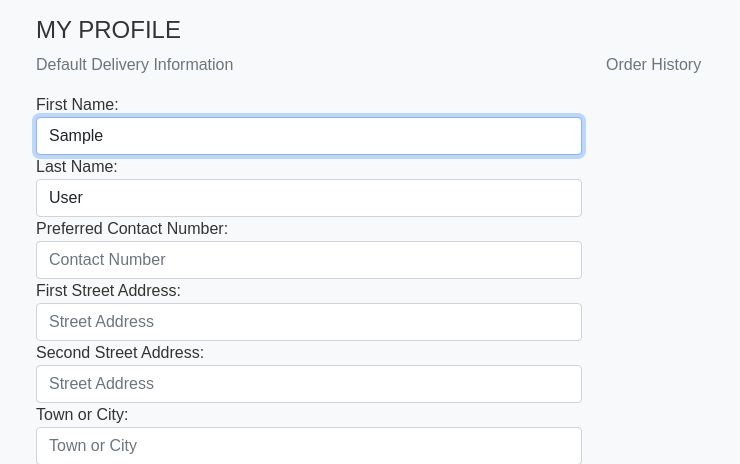
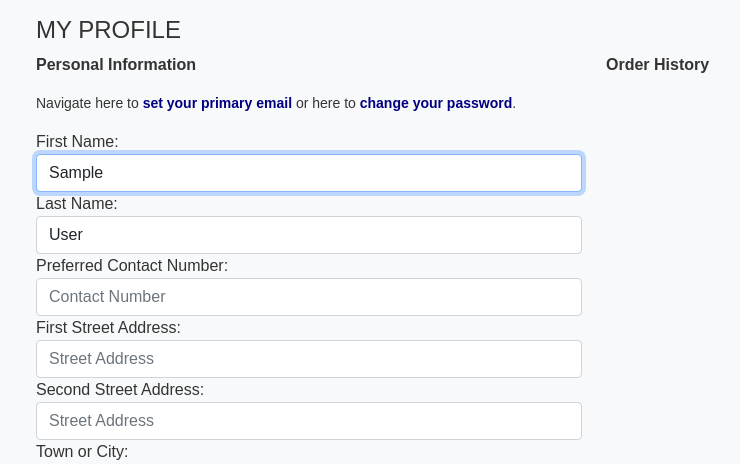
Before and after one commit to LewisCM14/sweet-shop, a Django app: page /profile/ in a window 1280 px wide. Shown: the part 209-673 px from the top of the page, without its empty margins (46-786 px from the left). Run offline with Django 3.2, Linux system fonts and the light colour scheme; the visitor is signed in with stand-in values (Sample User, id 1); data comes from the database, SQL or seed files in the repository; some libraries are stand-ins or nearby versions; some web fonts are replaced.

Commit message:
link password change and email set on profile.html

```diff
--- a/profiles/templates/profiles/profile.html
+++ b/profiles/templates/profiles/profile.html
@@ -27,7 +27,10 @@
         <div class="row mt-2">
             <!-- renders the profile form -->
             <div class="col-12 col-lg-6">
-                <p class="text-muted">Default Delivery Information</p>
+                <p class="fw-700">Personal Information</p>
+                <p class="small">Navigate here to <a href="{% url 'account_email' %}" class="fw-900 navy-underline">set
+                        your primary email</a> or here to <a href="{% url 'account_change_password' %}"
+                        class="fw-900 navy-underline">change your password</a>.</p>
                 <form class="mt-3" action="{% url 'profile' %}" method="POST" id="profile-update-form">
                     {% csrf_token %}
                     {{ form|crispy }}
@@ -38,7 +41,7 @@
             </div>
             <!-- renders the order history -->
             <div class="col-12 col-lg-6">
-                <p class="text-muted">Order History</p>
+                <p class="fw-700">Order History</p>
             </div>
         </div>
     </div>
--- a/static/css/base.css
+++ b/static/css/base.css
@@ -629,3 +629,14 @@ select option {
     margin: 0;
     height: 100%;
 } /* Sets the background color and positioning of the loading screen spinner */
+
+/* ------------------------------------------- PROFILE STYLING */
+
+.navy-underline {
+    color: #000080;
+    text-decoration: none;
+    }
+    .navy-underline:hover {
+        color: #000080;
+        text-decoration: underline;
+    } /* Used to highlight the password and email set navigation links */
```
